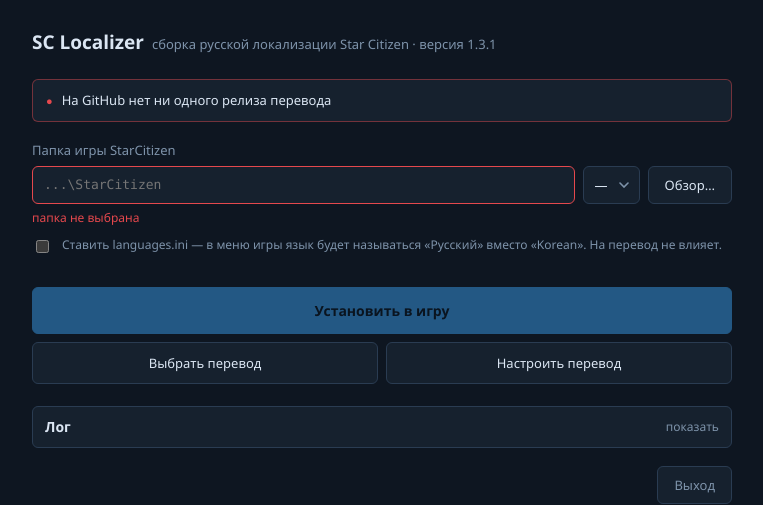
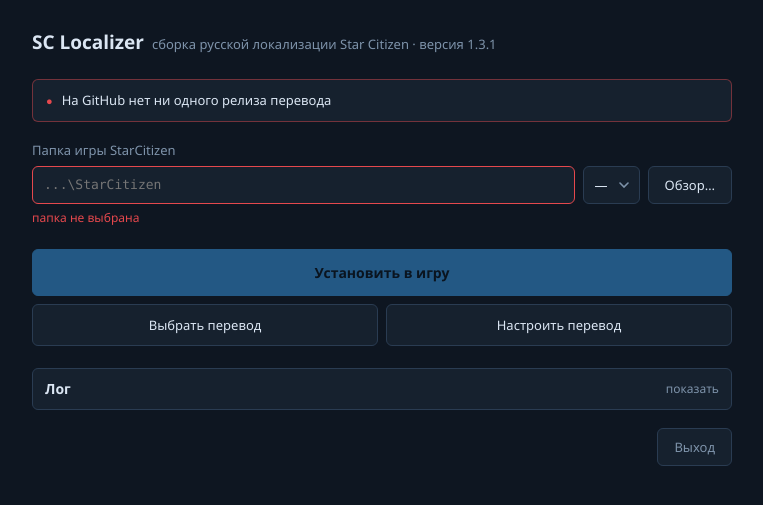
Before and after one commit to SmotkinE/SC_Localizer, a Flask app: page / in a window 1280 px wide. Shown: the top 505 px of the page, without its empty margins (258-1021 px from the left). Run offline with Flask 3, Linux system fonts and the light colour scheme; data that the repository does not hold is empty.

Commit message:
Убрана настройка про languages.ini
Галочка предлагала положить в игру languages.ini, чтобы в меню выбора
языка корейская локаль называлась «Русский» вместо «Korean». Толку от неё
нет: программа сама прописывает g_language = korean_(south_korea) в
user.cfg, поэтому в это меню игрок вообще не заходит — и как там подписана
строка, он не видит.

Своего languages.ini у игры нет, так что и восстанавливать нечего.

Убрано целиком: галочка и её обработчики в интерфейсе, ключ
install_languages в настройках и в /api/game, параметр и запись файла
в installer, заодно осиротевшая download_languages в github_source.

```diff
--- a/SC_LOCALIZER/app.py
+++ b/SC_LOCALIZER/app.py
@@ -78,7 +78,6 @@ _PATH_DEFAULTS = {
     'russian': lambda: _default_ini(Config.RUSSIAN_INI),
     'game_dir': lambda: '',
     'branch': lambda: '',
-    'install_languages': lambda: False,
     # Откуда берём файлы: 'github[:<тег>]' или 'manual'.
     # По умолчанию github: свежая установка обязана работать по одной кнопке,
     # без похода в спойлер. С 'manual' здесь первый запуск падал с «файл
@@ -101,7 +100,6 @@ def load_paths() -> dict:
     for key, default in _PATH_DEFAULTS.items():
         value = saved.get(key)
         result[key] = value if value not in (None, '') else default()
-    result['install_languages'] = bool(saved.get('install_languages', False))
     return result
 
 
@@ -741,8 +739,7 @@ def api_game():
         data = request.get_json(silent=True) or {}
         game_dir = (data.get('game_dir') or '').strip()
         branch = (data.get('branch') or '').strip()
-        install_languages = bool(data.get('install_languages', False))
-        save_paths(game_dir=game_dir, branch=branch, install_languages=install_languages)
+        save_paths(game_dir=game_dir, branch=branch)
 
     game_dir, branches, branch = _autodetect_game()
 
@@ -751,7 +748,6 @@ def api_game():
         'game_dir_ok': bool(game_dir) and Path(game_dir).is_dir(),
         'branches': branches,
         'branch': branch,
-        'install_languages': load_paths()['install_languages'],
     })
 
 
@@ -782,7 +778,7 @@ def api_install():
         return jsonify({'error': 'Сборка не создала файл'}), 400
 
     ui_log(f'Устанавливаю в {branch}...')
-    result = install(Path(game_dir) / branch, source, paths['install_languages'])
+    result = install(Path(game_dir) / branch, source)
 
     for m in result.messages:
         ui_log(m, 'warn' if result.cfg_status in ('needs_manual', 'conflict') and m == result.cfg_message else 'info')
--- a/SC_LOCALIZER/github_source.py
+++ b/SC_LOCALIZER/github_source.py
@@ -32,7 +32,6 @@ EN_PATH_SUFFIX = 'english/global.ini'
 # --- Русский: StarCitizenRu ---
 RU_REPO = 'n1ghter/StarCitizenRu'
 RU_PATH = 'data/Localization/korean_(south_korea)/global.ini'
-RU_LANGUAGES_PATH = 'data/languages.ini'
 RU_INDEX_ASSET = 'index.txt'
 
 API = 'https://api.github.com'
@@ -261,13 +260,6 @@ def download_russian(tag: str, dest: Path) -> int:
     return download_file(url, dest, expected_size=size, expected_md5=md5)
 
 
-def download_languages(tag: str, dest: Path) -> int:
-    index = russian_index(tag)
-    size, md5 = index.get(RU_LANGUAGES_PATH, (None, None))
-    url = f'{RAW}/{RU_REPO}/{tag}/{RU_LANGUAGES_PATH}'
-    return download_file(url, dest, expected_size=size, expected_md5=md5)
-
-
 # ---------- скачивание с проверкой ----------
 
 def download_file(url: str, dest: Path, expected_size: int | None,
--- a/SC_LOCALIZER/installer.py
+++ b/SC_LOCALIZER/installer.py
@@ -25,12 +25,6 @@ KNOWN_BRANCHES = ('LIVE', 'PTU', 'EPTU', 'HOTFIX', 'TECH-PREVIEW')
 
 CFG_LANGUAGE_LINE = f'g_language = {LOCALE_DIR}'
 CFG_AUDIO_LINE = 'g_languageAudio = english'
-
-# Содержимое data/languages.ini. Меняет надпись в меню игры с 'Korean'
-# на 'Русский'. На работу перевода не влияет, чисто косметика.
-# Файл взят из репозитория перевода; когда появится загрузка с GitHub,
-# будем брать оттуда, а не отсюда.
-LANGUAGES_INI = 'english=Английский\nkorean_(south_korea)=Русский\n'
 
 # Строка вида "g_language = korean_(south_korea)" с любыми пробелами
 _CFG_LANG_RX = re.compile(r'^\s*g_language\s*=\s*(\S+)', re.I | re.M)
@@ -254,12 +248,13 @@ def install_english(branch_dir: Path, source_ini: Path) -> InstallResult:
 
 
 def install(branch_dir: Path, source_ini: Path,
-            install_languages: bool = False) -> InstallResult:
+            ) -> InstallResult:
     """
     Кладёт собранный global.ini в игру и настраивает user.cfg.
 
-    install_languages — положить ещё и languages.ini: он меняет надпись
-    в меню игры с 'Korean' на 'Русский'. На работу перевода не влияет.
+    Язык прописывается сам, строкой g_language в user.cfg, поэтому в меню
+    выбора языка игрок не заходит — и как там подписана корейская локаль,
+    значения не имеет.
     """
     result = InstallResult()
 
@@ -286,11 +281,6 @@ def install(branch_dir: Path, source_ini: Path,
     result.messages.append(f'Установлено: {target}')
     log.info('Локализация установлена: %s', target)
 
-    if install_languages:
-        lang_target = branch_dir / 'data' / 'languages.ini'
-        lang_target.write_text(LANGUAGES_INI, encoding='utf-8')
-        result.messages.append('languages.ini установлен — в меню язык будет «Русский»')
-
     result.cfg_status, result.cfg_message = _handle_user_cfg(branch_dir)
     result.messages.append(result.cfg_message)
 
--- a/SC_LOCALIZER/templates/index.html
+++ b/SC_LOCALIZER/templates/index.html
@@ -174,13 +174,6 @@
       <button id="gameBrowse">Обзор…</button>
     </div>
     <div class="file-status" id="gameStatus"></div>
-    <label class="cat" style="padding-left:0">
-      <input type="checkbox" id="instLang">
-      <div class="cat-body">
-        <div class="cat-hint">Ставить languages.ini — в меню игры язык будет
-          называться «Русский» вместо «Korean». На перевод не влияет.</div>
-      </div>
-    </label>
   </div>
 
   <div class="actions">
@@ -463,7 +456,6 @@ async function loadGame(post) {
     : {};
   const g = await (await fetch('/api/game', opts)).json();
   $('gamePath').value = g.game_dir;
-  $('instLang').checked = g.install_languages;
 
   const sel = $('branch');
   sel.innerHTML = g.branches.map(b =>
@@ -484,8 +476,7 @@ async function loadGame(post) {
 function saveGame() {
   return loadGame({
     game_dir: $('gamePath').value,
-    branch: $('branch').value,
-    install_languages: $('instLang').checked
+    branch: $('branch').value
   });
 }
 
@@ -496,7 +487,6 @@ $('gameBrowse').addEventListener('click', () =>
   }));
 $('gamePath').addEventListener('change', saveGame);
 $('branch').addEventListener('change', saveGame);
-$('instLang').addEventListener('change', saveGame);
 
 $('install').addEventListener('click', async () => {
   const btn = $('install'), res = $('result');
```
